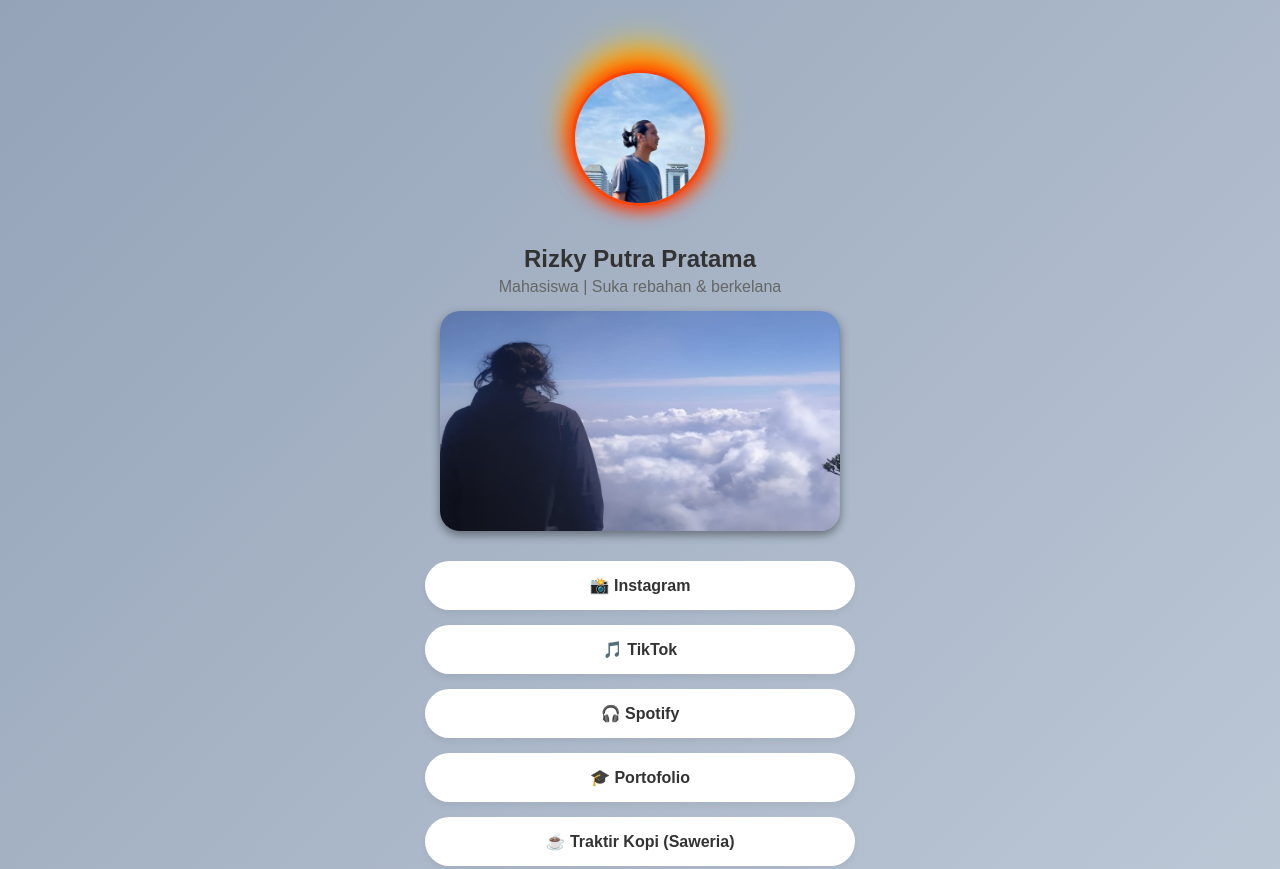
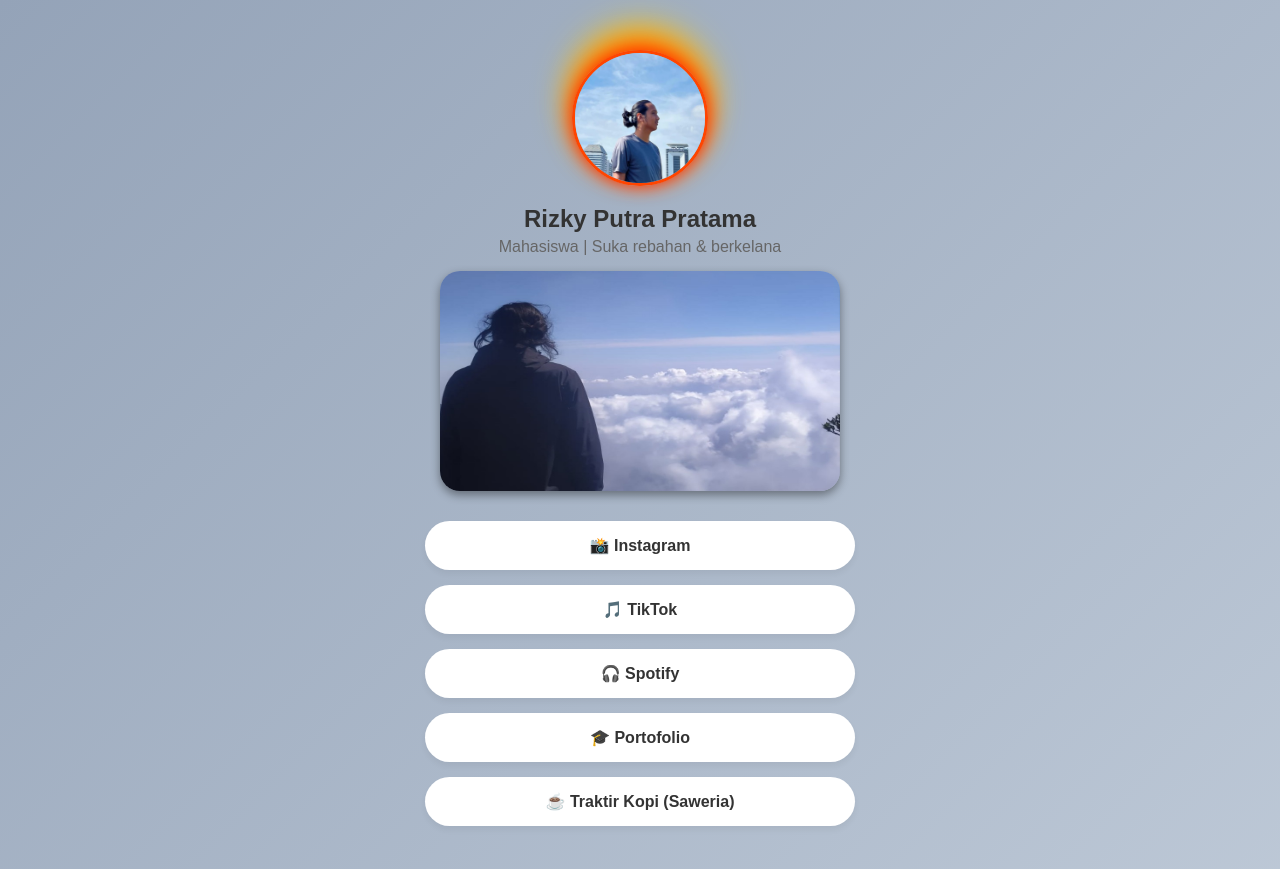
Before and after one commit to rizkyputraaprtm-ctrl/rizkyputrapratama, a plain HTML site: page index.html in a window 1280 px wide. Shown: the top 869 px of the page. Drawn offline with Linux system fonts and the light colour scheme.

Commit message:
Update index.html

```diff
--- a/index.html
+++ b/index.html
@@ -15,16 +15,9 @@
     </div>
 
     <!-- Bagian Profil -->
-    <!-- <div class="profil"> -->
+    <div class="profil">
     <!-- Foto profil utama di atas -->
-    <!-- <img src="bro1.jpeg" alt="Foto Profil" class="foto-profil"> -->
-
-    <!-- Bagian Profil -->
-    <div class="profil">
-        <!-- Foto profil utama dengan efek api -->
-        <div class="profile-wrapper">
-            <img src="bro1.jpeg" alt="Foto Profil" class="foto-profil">
-        </div>
+    <img src="bro1.jpeg" alt="Foto Profil" class="foto-profil">
 
     <h1>Rizky Putra Pratama</h1>
     <p>Mahasiswa | Suka rebahan & berkelana</p>
```
